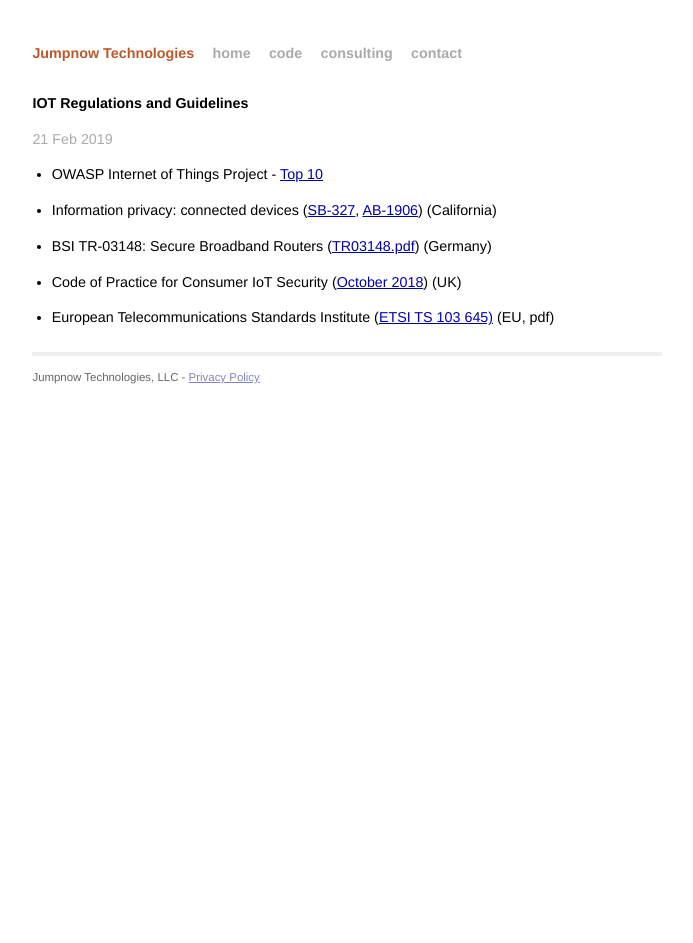
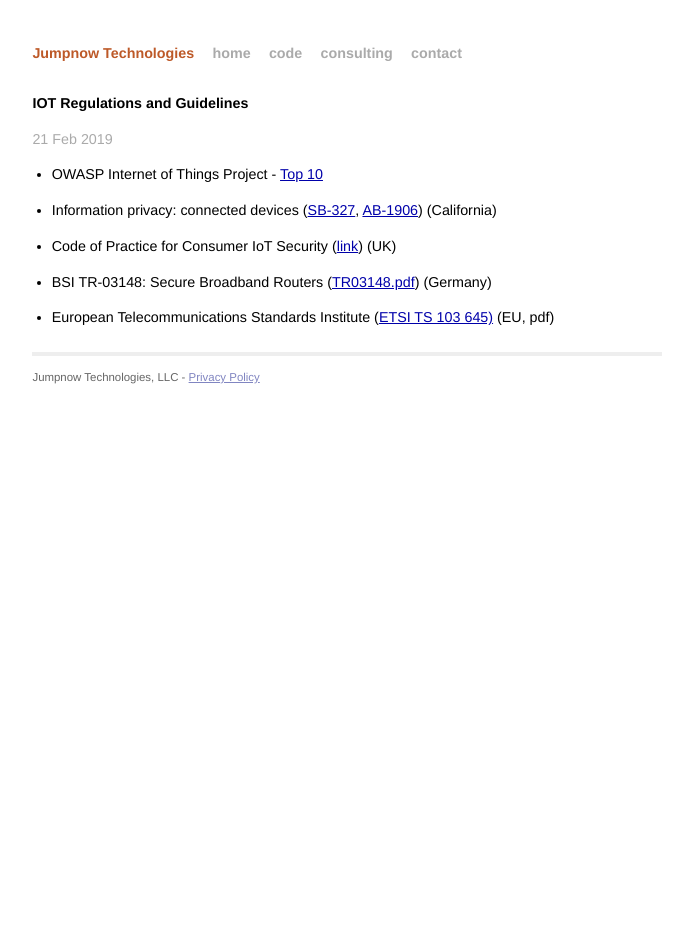
Before and after one commit to jumpnow/jumpnowtek-site, a Jekyll site: the page built from _posts/2018-11-29-IOT-Regulations-and-Guidelines.md, in a window 1280 px wide. Shown: the whole page, without its empty margins (293-986 px from the left). Built offline with Jekyll 4.4.1, drawn with Linux system fonts in a browser that asks for light colours.

Commit message:
Update link to uk cop for iot

```diff
--- a/_posts/2018-11-29-IOT-Regulations-and-Guidelines.md
+++ b/_posts/2018-11-29-IOT-Regulations-and-Guidelines.md
@@ -11,9 +11,9 @@
 
 * Information privacy: connected devices ([SB-327][sb-327], [AB-1906][ab-1906]) (California)
 
+* Code of Practice for Consumer IoT Security ([link][copfciots]) (UK)
+
 * BSI TR-03148: Secure Broadband Routers ([TR03148.pdf][bsi-tr-03148]) (Germany)
-
-* Code of Practice for Consumer IoT Security ([October 2018][dcms-201810]) (UK)
 
 * European Telecommunications Standards Institute ([ETSI TS 103 645)][etsi-103-645] (EU, pdf)
 
```
Also changed, not shown: other parts of _posts/2018-11-29-IOT-Regulations-and-Guidelines.md (+1 -1 lines).
